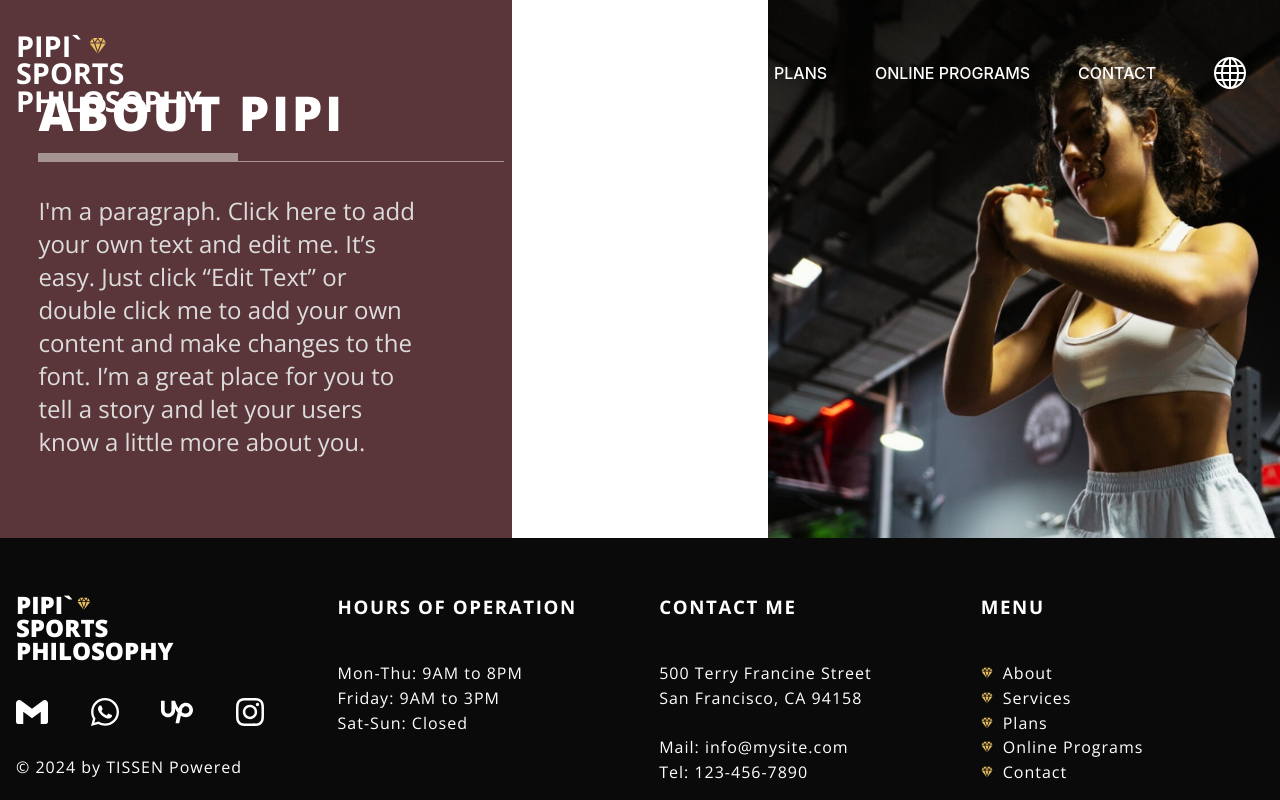
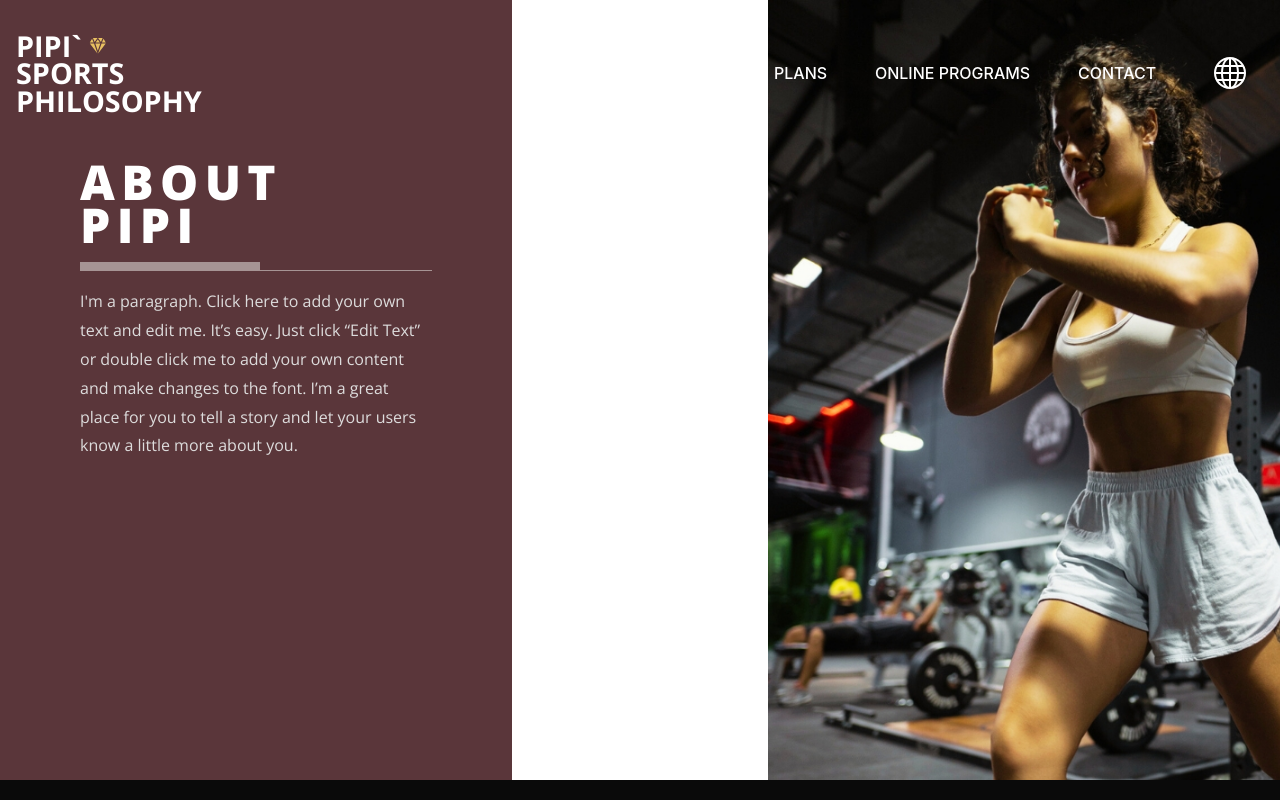
Before and after one commit to RuslanTissen/PIPI-world-2, a React (Create React App) app: page /About in a window 1280 px wide. Shown: the top 800 px of the page. Built offline with nearby package versions, Linux system fonts and the light colour scheme; a web font is replaced by a local one.

Commit message:
section about is ready

```diff
--- a/src/components/about/About.jsx
+++ b/src/components/about/About.jsx
@@ -6,16 +6,15 @@ function About() {
 		<div className="about__container">
 
 			<div className="about__container--text-container">
-				<p className="about__container--text-container__title">ABOUT PIPI</p>
-				<div className="about__container--text-container__underline-dig"></div>
-				<div className="about__container--text-container__underline-thin"></div>
-				<div className="about__container--text-container__text-about">I'm a paragraph. Click here to add your own text and edit me. It’s easy. Just click “Edit Text” or double click me to add your own content and make changes to the font. I’m a great place for you to tell a story and let your users know a little more about you.</div>
+				<div className="about__container--text-container--box">
+					<p className="about__container--text-container__title"><span>ABOUT</span> <span>PIPI</span></p>
+					<div className="about__container--text-container__underline-dig"></div>
+					<div className="about__container--text-container__underline-thin"></div>
+					<div className="about__container--text-container__text-about">I'm a paragraph. Click here to add your own text and edit me. It’s easy. Just click “Edit Text” or double click me to add your own content and make changes to the font. I’m a great place for you to tell a story and let your users know a little more about you.</div>
+				</div>
 			</div>
 
 			<div className="about__container--image-container">
-				<div className="about__container--image-container-img">
-
-				</div>
 
 			</div>
 		</div>
--- a/src/components/about/About.scss
+++ b/src/components/about/About.scss
@@ -6,59 +6,65 @@
 		background-color: rgb(90, 54, 58);
 		font-family: "Open Sans", sans-serif;
 		color: white;
+		padding: 0 clamp(3rem, 10vw, 5rem);
+		.about__container--text-container--box {
+			margin: 5rem auto 6rem auto;
 			.about__container--text-container__title {
 				font-size: clamp(2.5rem, 5vw, 3rem);
 				font-weight: 700;
-			margin: 5rem clamp(2rem, 3vw, 3rem) 0.5rem;
 				font-family: "Open Sans", sans-serif;
 				font-weight: 800;
-			letter-spacing: 3px;
+				letter-spacing: .4rem;
+				margin-bottom: 0;
 			}
 			.about__container--text-container__underline-dig {
-			width: 200px;
+				width: 180px;
 				height: 0.5rem;
 				background-color: rgb(166, 148, 148);
-			margin: 0 0.5rem 0 clamp(2rem, 3vw, 3rem);
 			}
 			.about__container--text-container__underline-thin {
 				width: auto;
 				height: 1px;
 				background-color: rgb(166, 148, 148);
-			margin: 0 0.5rem 0 clamp(2rem, 3vw, 3rem);
 			}
 			.about__container--text-container__text-about {
 				max-width: 400px;
-			margin: 2rem clamp(5rem, 7vw, 7rem) 5rem clamp(2rem, 3vw, 3rem);
-			font-size: clamp(1.2rem, 3vw, 1.5rem);
+				margin-top: 1rem;
+				font-size: 1rem;
 				font-weight: 100;
 				color: rgb(221, 220, 220);
+				line-height: 180%;
+			}
 		}
 	}
 
 	.about__container--image-container {
-		.about__container--image-container-img {
 		width: 100%;
 		height: 500px;
 		background-attachment: fixed;
 		background-image: url("../../images/about.jpg");
-			// background-position: center center;
 		background-repeat: no-repeat;
 		background-size: cover;
-		}
+		background-position-x: center;
 }
 	@media (min-width: 1060px) {
 		flex-direction: row;
 		.about__container--text-container {
 			flex: 1 1 40%;
+			.about__container--text-container--box {
+			margin: 10rem auto 20rem auto;
+				.about__container--text-container__title {
+					display: flex;
+					flex-direction: column;
+					line-height: 90%;
+					margin-bottom: 1rem;
+				}
+			}
 		}
 		.about__container--image-container {
 			flex: 1 1 60%;
 			height: inherit;
-			.about__container--image-container-img {
-				width: 100%;
-				height: 100%;
 			background-position-x: 20vw;
 		}
 	}
 }
-}
```
Lines whose indentation alone changed are shown as unchanged.
